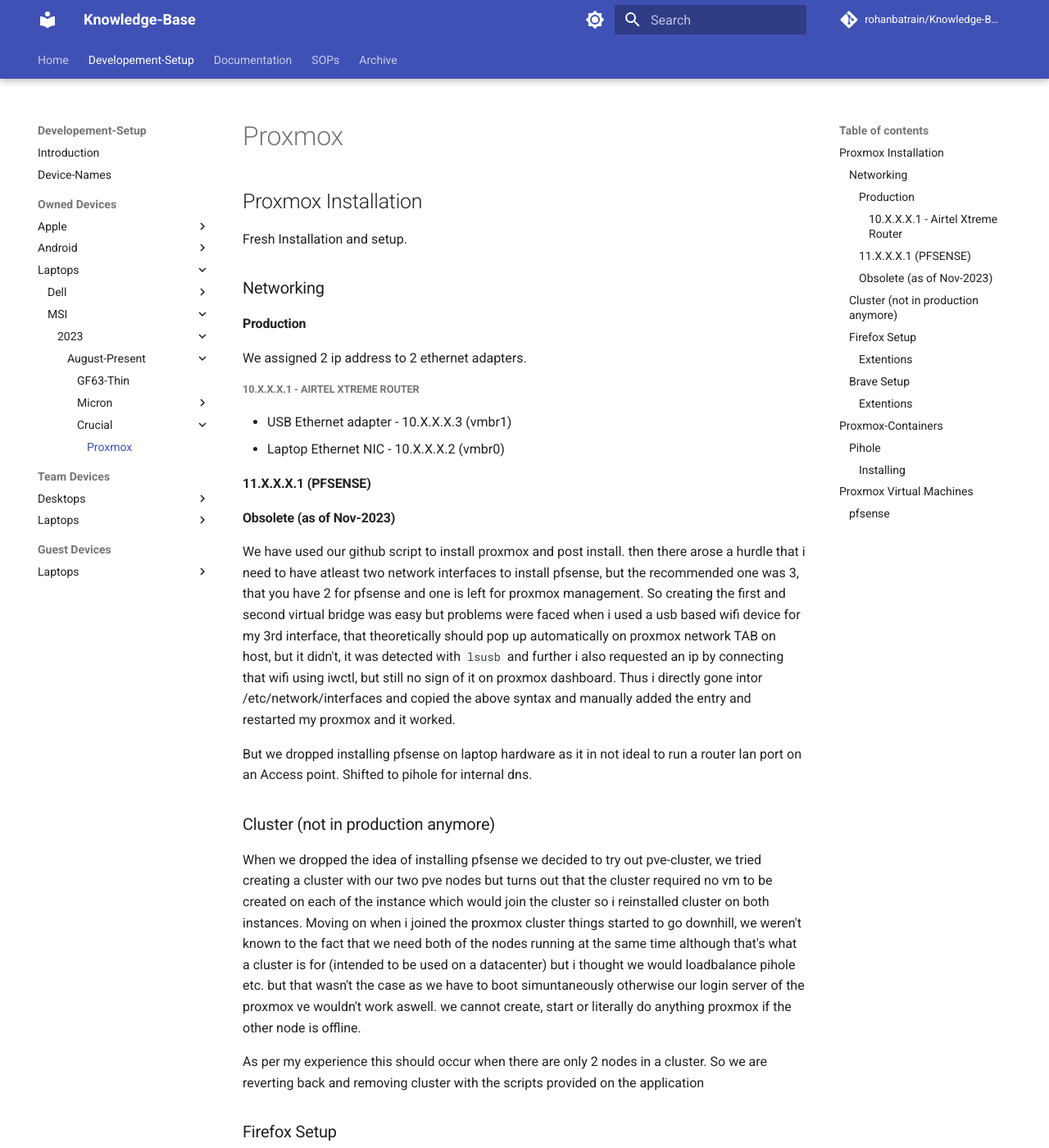
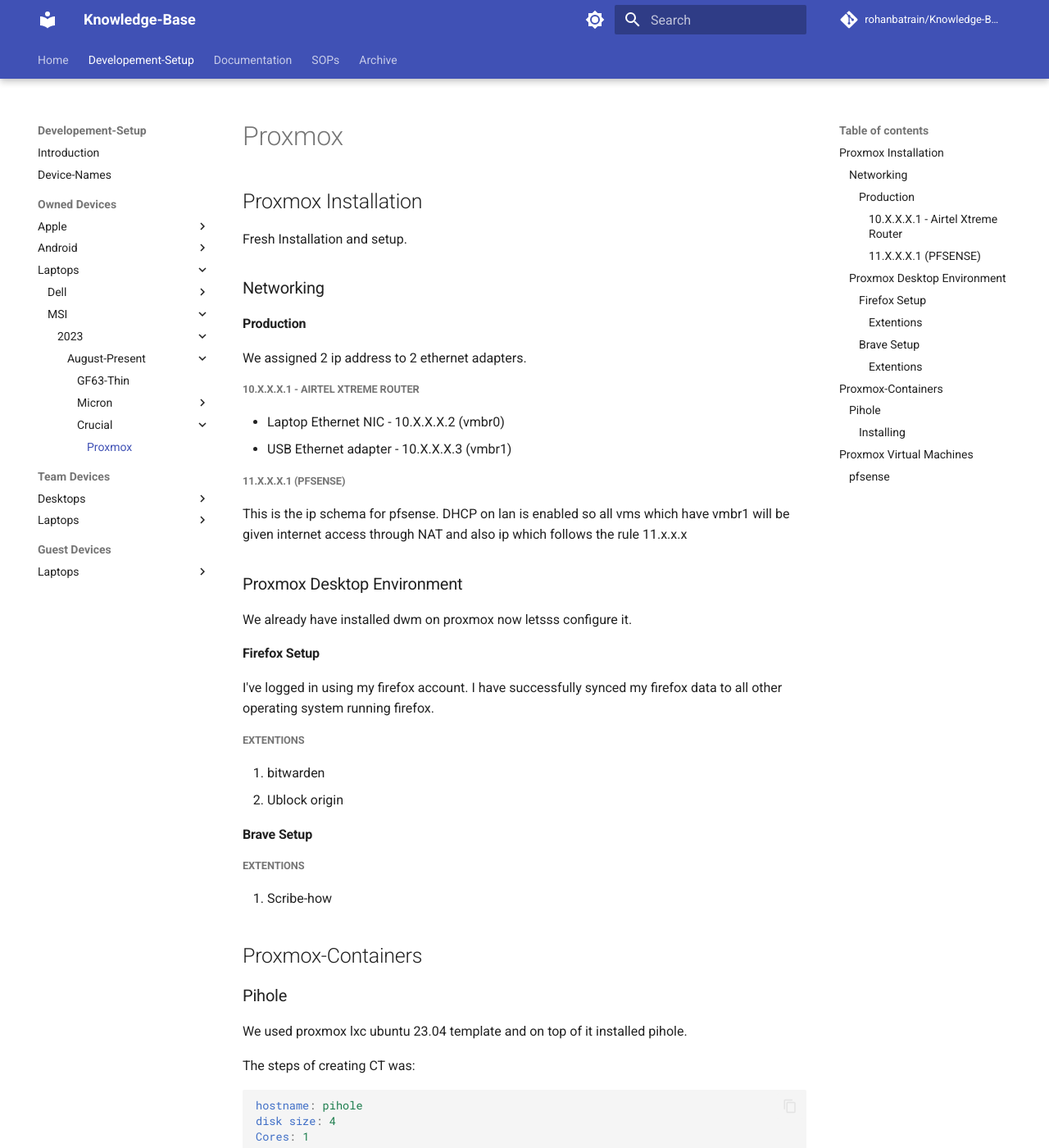
Before and after one commit to rohanbatrain/knowledge-base, an MkDocs documentation site: the page built from docs/Developement-Setup/Owned-Devices/Laptops/MSI/2023/August/Crucial-Drive/Proxmox.md, in a window 1280 px wide and 1400 px high. Shown: the whole window at 82% size. Built offline with MkDocs 1.6.1 and Material for MkDocs 9.7.7, drawn with Linux system fonts in a browser that asks for light colours; nearby versions of some CDN libraries; library files that are not in the unit come from our copies; comment, search, counter and statistics services are not loaded.

Commit message:
Update Proxmox.md

```diff
--- a/docs/Developement-Setup/Owned-Devices/Laptops/MSI/2023/August/Crucial-Drive/Proxmox.md
+++ b/docs/Developement-Setup/Owned-Devices/Laptops/MSI/2023/August/Crucial-Drive/Proxmox.md
@@ -10,41 +10,31 @@ We assigned 2 ip address to 2 ethernet adapters.
 
 ##### 10.X.X.X.1 - Airtel Xtreme Router
 
+- Laptop Ethernet NIC -  10.X.X.X.2  (vmbr0)
 - USB Ethernet adapter - 10.X.X.X.3  (vmbr1)
-- Laptop Ethernet NIC -  10.X.X.X.2  (vmbr0)
-
-
-#### 11.X.X.X.1 (PFSENSE)
 
 
 
+##### 11.X.X.X.1 (PFSENSE)
 
-#### Obsolete (as of Nov-2023)
+This is the ip schema for pfsense. DHCP on lan is enabled so all vms which have vmbr1 will be given internet access through NAT and also ip which follows the rule 11.x.x.x
 
-We have used our github script to install proxmox and post install. then there arose a hurdle that i need to have atleast two network interfaces to install pfsense, but the recommended one was 3, that you have 2 for pfsense and one is left for proxmox management. So creating the first and second virtual bridge was easy but problems were faced when i used a usb based wifi device for my 3rd interface, that theoretically should pop up automatically on proxmox network TAB on host, but it didn't, it was detected with `lsusb` and further i also requested an ip by connecting that wifi using iwctl, but still no sign of it on proxmox dashboard. Thus i directly gone intor /etc/network/interfaces and copied the above syntax and manually added the entry and restarted my proxmox and it worked.
+### Proxmox Desktop Environment
 
-But we dropped installing pfsense on laptop hardware as it in not ideal to run a router lan port on an Access point. Shifted to pihole for internal dns.
+We already have installed dwm on proxmox now letsss configure it.
 
-
-
-### Cluster (not in production anymore)
-
-When we dropped the idea of installing pfsense we decided to try out pve-cluster, we tried creating a cluster with our two pve nodes but turns out that the cluster required no vm to be created on each of the instance which would join the cluster so i reinstalled cluster on both instances. Moving on when i joined the proxmox cluster things started to go downhill, we weren't known to the fact that we need both of the nodes running at the same time although that's what a cluster is for (intended to be used on a datacenter) but i thought we would loadbalance pihole etc. but that wasn't the case as we have to boot simuntaneously otherwise our login server of the proxmox ve wouldn't work aswell. we cannot create, start or literally do anything proxmox if the other node is offline.
-
-As per my experience this should occur when there are only 2 nodes in a cluster. So we are reverting back and removing cluster with the scripts provided on the application
-
-### Firefox Setup
+#### Firefox Setup
 
 I've logged in using my firefox account. I have successfully synced my firefox data to all other operating system running firefox.
 
-#### Extentions
+##### Extentions
 
 1. bitwarden
 2. Ublock origin
 
-### Brave Setup
+#### Brave Setup
 
-#### Extentions
+##### Extentions
 
 1. Scribe-how
 
```
